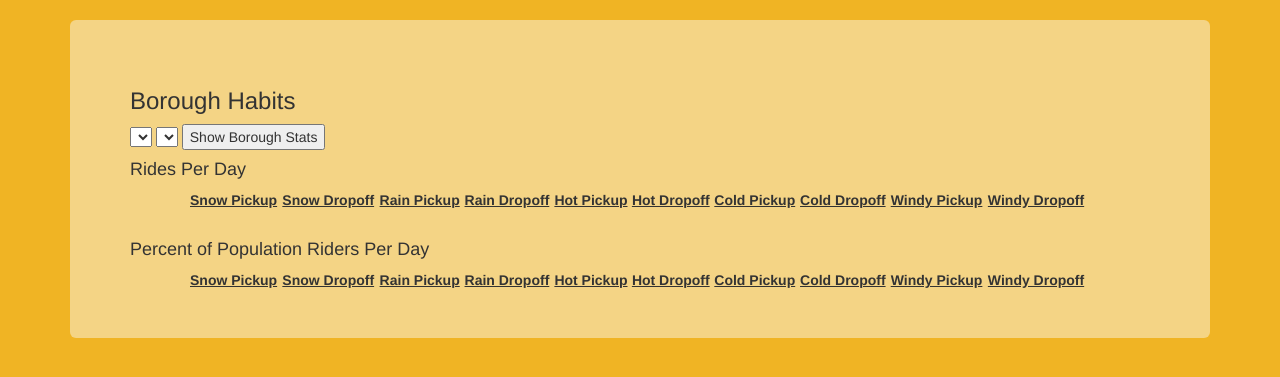
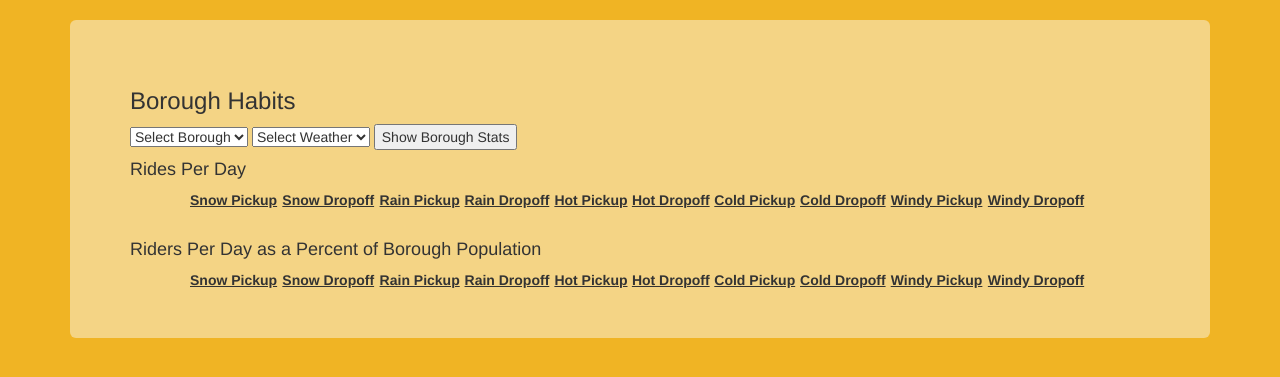
Before and after one commit to juliataitz/taxi, a website: page views/borough.html in a window 1280 px wide. Shown: the part 61-438 px from the top of the page. Drawn offline with nearby package versions, Linux system fonts and the light colour scheme; files that its build step writes are made by us from their sources; no server answers.

Commit message:
Added defaults for dropdown menus

```diff
--- a/public/javascripts/app.js
+++ b/public/javascripts/app.js
@@ -9,7 +9,6 @@ app.controller('zoneController', function($scope, $http) {
 		{name:'Cold'},
 		{name:'Windy'}
 	];
-	$scope.myWeather = $scope.weathers[0];
 	// request on start
 	var request = $http.get('/zone/show_zones');
 	request.success(function(data) {
@@ -40,7 +39,6 @@ app.controller('boroughController', function($scope, $http) {
 		{name:'Cold'},
 		{name:'Windy'}
 	];
-	$scope.myWeather = $scope.weathers[0];
 	// request on start
 	var request = $http.get('/borough/show_boroughs');
 	request.success(function(data) {
--- a/views/borough.html
+++ b/views/borough.html
@@ -29,8 +29,12 @@
         <!-- Drop down -->
         <div ng-controller="boroughController">
         <h3>Borough Habits</h3>
-        <select name="borough" ng-model="borough" ng-options="x.name for x in data"></select>
-        <select name="myWeather" ng-model="myWeather" ng-options="weatherType.name for weatherType in weathers"></select>
+        <select name="borough" ng-model="borough" ng-options="x.name for x in data">
+            <option value="" selected disabled hidden>Select Borough</option>
+        </select>
+        <select name="myWeather" ng-model="myWeather" ng-options="weatherType.name for weatherType in weathers">
+            <option value="" selected disabled hidden>Select Weather</option>
+        </select>
 
         <button type="button" ng-click="Submit()" class="button">Show Borough Stats</button>
 
@@ -61,7 +65,7 @@
             </tr>
         </table>
         <table border="0" cellpadding="5" cellspacing="1" width="900" align="center"></br>
-        <h4>Percent of Population Riders Per Day</h4>
+        <h4>Riders Per Day as a Percent of Borough Population</h4>
             <tr>
             <td> <b><u>Snow Pickup </u></b></td>
             <td> <b><u>Snow Dropoff </u></b></td>
```
Also changed, not shown: views/zone.html (+6 -2 lines).
